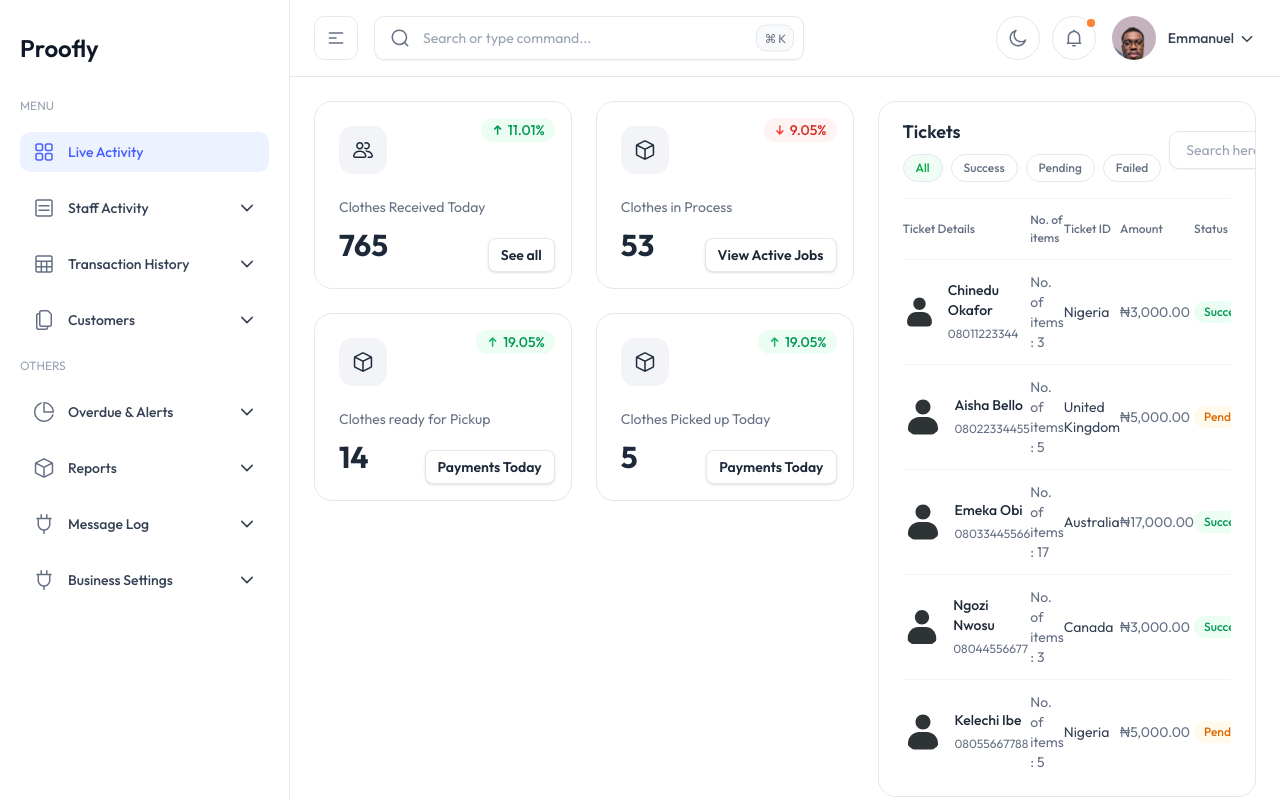
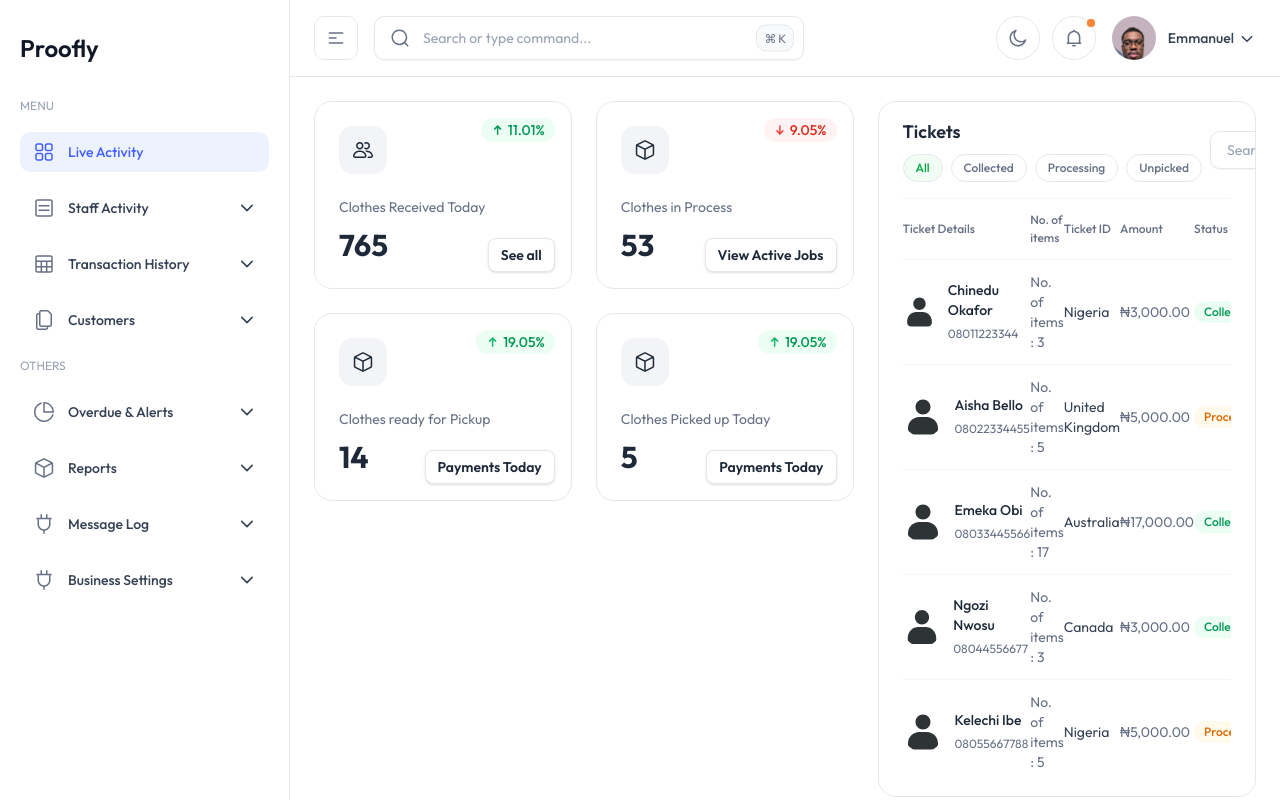
Before and after one commit to Enochchukwudi-dev/dashboard, a Next.js app: page / in a window 1280 px wide. Shown: the top 802 px of the page. Built offline with nearby package versions, Linux system fonts and the light colour scheme.

Commit message:
Update homepage

```diff
--- a/src/components/transactions/Transactions.tsx
+++ b/src/components/transactions/Transactions.tsx
@@ -12,7 +12,14 @@ import {
 import Badge from "../ui/badge/Badge";
 import { transactions as mockTransactions, Transaction } from "@/lib/mockData";
 
-const tabs = ["All", "Success", "Pending", "Failed"] as const;
+const tabs = ["All", "Collected", "Processing", "Unpicked"] as const;
+
+const STATUS_MAP: Record<typeof tabs[number], string | undefined> = {
+  All: undefined,
+  Collected: "Success",
+  Processing: "Pending",
+  Unpicked: undefined,
+};
 
 export default function Transactions() {
   const [tab, setTab] = useState<typeof tabs[number]>("All");
@@ -20,7 +27,8 @@ export default function Transactions() {
 
   const filtered = useMemo(() => {
     return mockTransactions.filter((t) => {
-      const matchStatus = tab === "All" ? true : t.status === tab;
+      const mappedStatus = STATUS_MAP[tab];
+      const matchStatus = tab === "All" ? true : (mappedStatus ? t.status === mappedStatus : false);
       const matchQuery =
         !query ||
         t.name.toLowerCase().includes(query.toLowerCase()) ||
@@ -164,7 +172,13 @@ export default function Transactions() {
                 <TableCell className="py-3 text-gray-500 text-theme-sm dark:text-gray-400">{t.amount}</TableCell>
 
                 <TableCell className="py-3 text-gray-500 text-theme-sm dark:text-gray-400">
-                  <Badge size="sm" color={t.status === "Success" ? "success" : t.status === "Pending" ? "warning" : "error"}>{t.status}</Badge>
+                  {tab === "Unpicked" ? (
+                    '-'
+                  ) : (
+                    <Badge size="sm" color={t.status === "Success" ? "success" : t.status === "Pending" ? "warning" : "error"}>
+                      {t.status === "Success" ? "Collected" : t.status === "Pending" ? "Processing" : t.status}
+                    </Badge>
+                  )}
                 </TableCell>
 
 
@@ -193,7 +207,13 @@ export default function Transactions() {
 
             <div className="flex flex-col items-end gap-2">
               <div className="text-gray-500 text-theme-sm dark:text-gray-400">{t.amount}</div>
-              <Badge size="sm" color={t.status === "Success" ? "success" : t.status === "Pending" ? "warning" : "error"}>{t.status}</Badge>
+              {tab === "Unpicked" ? (
+                ''
+              ) : (
+                <Badge size="sm" color={t.status === "Success" ? "success" : t.status === "Pending" ? "warning" : "error"}>
+                  {t.status === "Success" ? "Collected" : t.status === "Pending" ? "Processing" : t.status}
+                </Badge>
+              )}
             </div>
 
 
```
